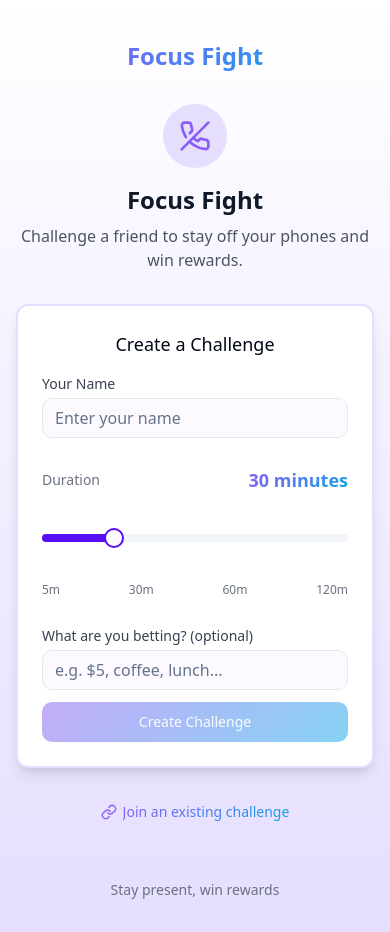
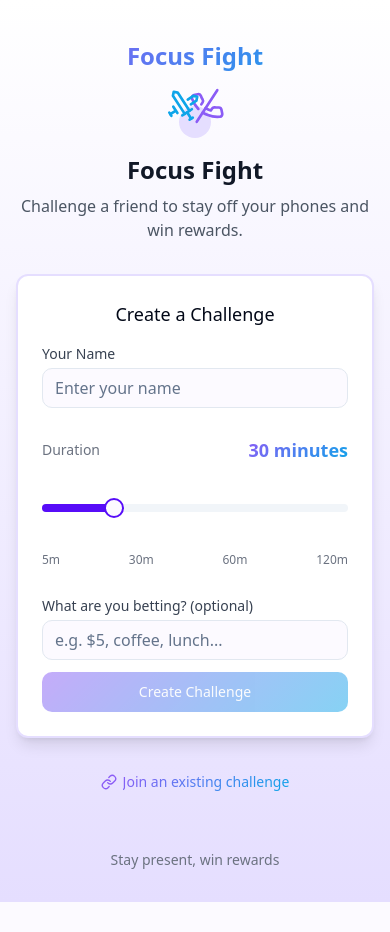
Before and after one commit to takitani-felipe/no-phone-zone-duel, a React (Vite) app: page / in a window 390 px wide. After the commit the page ends 902 px from the top, so only its background shows below. Built offline with nearby package versions, Linux system fonts and the light colour scheme.

Commit message:
Refactor: Update logo to phone fight style

```diff
--- a/src/pages/HomePage.tsx
+++ b/src/pages/HomePage.tsx
@@ -1,3 +1,4 @@
+
 import React, { useState } from 'react';
 import { useNavigate } from 'react-router-dom';
 import { Button } from '@/components/ui/button';
@@ -6,7 +7,7 @@ import Layout from '@/components/Layout';
 import DuelCard from '@/components/DuelCard';
 import TimeSelector from '@/components/TimeSelector';
 import { useChallenge } from '@/contexts/ChallengeContext';
-import { PhoneOff, Link } from 'lucide-react';
+import { PhoneOff, Link, Swords } from 'lucide-react';
 import { toast } from 'sonner';
 
 const HomePage: React.FC = () => {
@@ -38,7 +39,10 @@ const HomePage: React.FC = () => {
     <Layout>
       <div className="text-center mb-8">
         <div className="inline-flex p-4 rounded-full bg-duel-light mb-4">
-          <PhoneOff className="h-8 w-8 text-duel-purple" />
+          <div className="relative">
+            <PhoneOff className="h-8 w-8 text-duel-purple absolute -left-1 bottom-0 transform -rotate-12" />
+            <Swords className="h-8 w-8 text-duel-blue absolute -right-1 bottom-0 transform rotate-12" />
+          </div>
         </div>
         <h2 className="text-2xl font-bold text-gray-900 mb-2">Focus Fight</h2>
         <p className="text-gray-600">Challenge a friend to stay off your phones and win rewards.</p>
```
